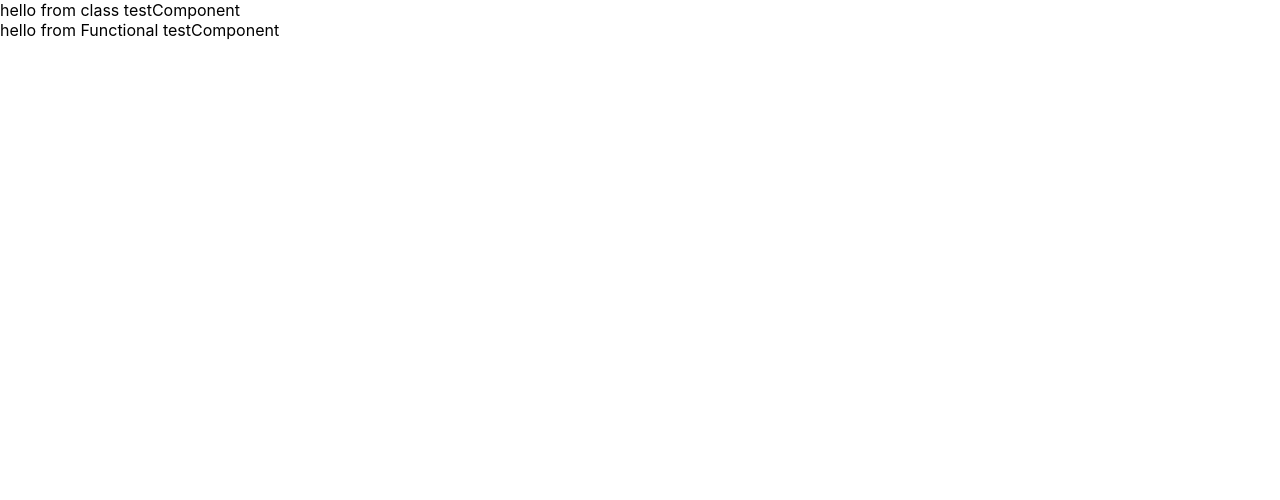
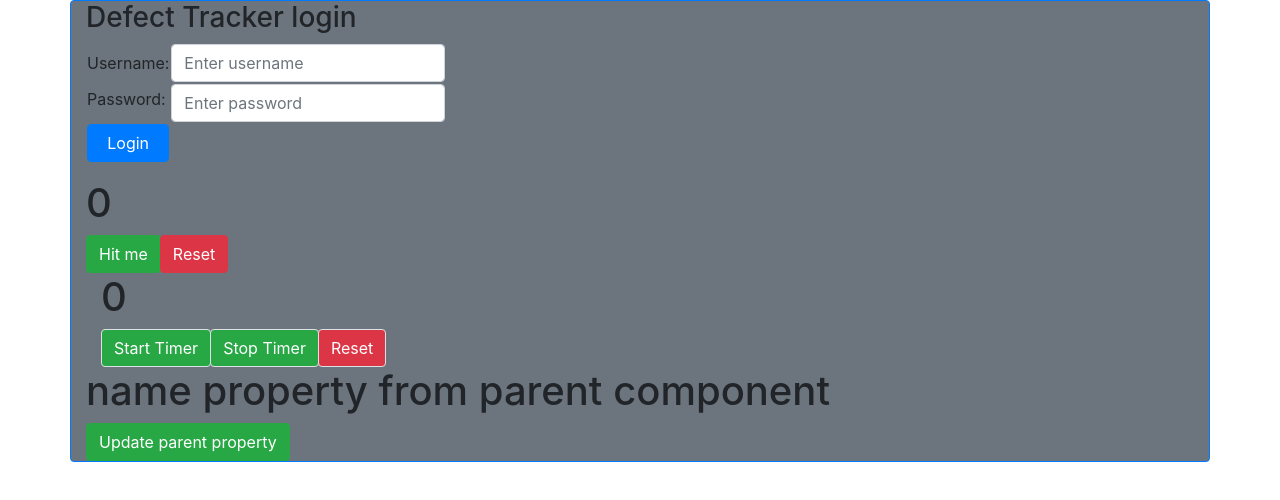
Before and after one commit to aniketvasadkar/MyReactRepository, a React (Create React App) app in the folder my-app/: page / in a window 1280 px wide. Shown: the top 500 px of the page. Built offline with nearby package versions, Linux system fonts and the light colour scheme.

Commit message:
till form control

```diff
--- a/my-app/package.json
+++ b/my-app/package.json
@@ -3,10 +3,13 @@
   "version": "0.1.0",
   "private": true,
   "dependencies": {
+    "@material-ui/core": "^4.9.7",
     "@testing-library/jest-dom": "^4.2.4",
     "@testing-library/react": "^9.5.0",
     "@testing-library/user-event": "^7.2.1",
+    "bootstrap": "^4.4.1",
     "react": "^16.13.1",
+    "react-bootstrap": "^1.0.0",
     "react-dom": "^16.13.1",
     "react-scripts": "3.4.1"
   },
--- a/my-app/src/App.css
+++ b/my-app/src/App.css
@@ -1,5 +1,6 @@
 .App {
   text-align: center;
+  align
 }
 
 .App-logo {
--- a/my-app/src/App.js
+++ b/my-app/src/App.js
@@ -1,11 +1,30 @@
 import React from 'react';
 import TestClassComponent from './components/class/TestClassComponent';
 import TestFComponent from './components/functional/TestFComponent';
+import LoginComponent from './components/logincomponent/LoginComponent';
+import PropsStateDemoComponent from './components//propsstatedemo/PropsStateDemoComponent'
+import Timer from './components/propsstatedemo/Timer'
+import Parent from './components/childtoparentdata/Parent'
+import ErrorHandler from './components/errors/ErrorHandler'
+
+import 'bootstrap/dist/css/bootstrap.min.css';
+
+
 function App() {
   return (
-    <div className="App">
-        <TestClassComponent/>
-        <TestFComponent/>
+    <div className="container mx-auto bg-secondary border border-primary rounded" >
+
+        <LoginComponent testParam= {'Test Param value'} />
+        <ErrorHandler>
+            <PropsStateDemoComponent/>
+        </ErrorHandler>
+
+        <ErrorHandler>
+            <Timer/>
+         </ErrorHandler>
+
+        <Parent/>
+
     </div>
   );
 }
--- /dev/null
+++ b/my-app/src/components/childtoparentdata/Child.js
@@ -0,0 +1,28 @@
+import React , { Component } from 'react';
+import Button from 'react-bootstrap/Button';
+
+class Child extends Component
+{
+
+constructor(props){
+super(props)
+this.state = {
+
+            }
+}
+
+update = () => {
+                this.props.updateNameFunction('name property updated from child component button click');
+                }
+
+render()
+        {
+
+        return (
+        <Button className="btn btn-success" onClick={this.update} >Update parent property</Button>
+                )
+        }
+
+}
+
+export default Child;
--- /dev/null
+++ b/my-app/src/components/childtoparentdata/Parent.js
@@ -0,0 +1,29 @@
+import React , { Component } from 'react';
+import Child from './Child'
+class Parent extends Component
+{
+constructor(props){
+super(props)
+this.state = {
+                name:'name property from parent component'
+            }
+}
+
+update = (newName) =>{
+                    this.setState({name:newName})
+                   }
+
+render()
+        {
+
+        return (
+        <React.Fragment>
+        <h1>{this.state.name}</h1>
+        <Child updateNameFunction={this.update} />
+        </React.Fragment>
+        )
+        }
+
+}
+
+export default Parent;
--- /dev/null
+++ b/my-app/src/components/errors/ErrorHandler.js
@@ -0,0 +1,42 @@
+import React , {Component} from 'react'
+import 'bootstrap/dist/css/bootstrap.min.css';
+
+class ErrorHandler extends Component
+{
+constructor(props){
+        super(props)
+            this.state = {
+                        errorStatus : false,
+                        info : null
+                        }
+            }
+
+            componentDidCatch(error , info)
+                                        {
+                                            this.setState((state, props) => {
+                                            return {
+                                            errorStatus:error,
+                                            info:info
+                                            }
+                                            }
+
+                                            )
+                                        }
+
+
+            render(){
+            if(this.state.errorStatus) {
+                             return (
+                               <React.Fragment>
+                                 <div className="alert alert-danger alert-dismissible" >
+                                    <strong> {this.state.errorStatus.toString()} </strong> !!!
+                                </div>
+                               </React.Fragment>
+                             );
+                           }
+                           return this.props.children;}
+
+
+}
+
+export default ErrorHandler;
--- /dev/null
+++ b/my-app/src/components/logincomponent/LoginComponent.js
@@ -0,0 +1,66 @@
+import React , {Component}  from 'react'
+
+import 'bootstrap/dist/css/bootstrap.min.css';
+import Button from 'react-bootstrap/Button';
+
+class LoginComponent extends Component
+{
+
+constructor(props){
+                            super(props)
+                            this.state = {
+                                            username:'',
+                                            password:''
+                                         }
+                   }
+
+setLoginDetails = (e) => {
+                            const field = e.target.name;
+                            const value = e.target.value;
+                            console.log(field + ' -- '+ value);
+                            this.setState(
+                                            {
+                                                [field]:value
+                                            }
+                                          )
+
+
+                         }
+
+render(props){
+                return (
+                <React.Fragment>
+                        <div ><h3>Defect Tracker login</h3></div>
+                        <div className="form-group">
+                            <table>
+                                <tr>
+                                    <td> Username: </td><td><input type="text"
+                                                                name="username"
+                                                                placeholder='Enter username'
+                                                                onChange={this.setLoginDetails}
+                                                                className="form-control" /></td>
+                                </tr>
+                                <tr>
+                                    <td><label className="">Password:</label>
+                                    </td><td><input type="password"
+                                                    name="password"
+                                                    placeholder="Enter password"
+                                                    onChange={this.setLoginDetails}
+                                                    className="form-control"/></td>
+                                </tr>
+                                <tr>
+                                    <td><input type="button" value="Login" className=" form-control btn btn-primary" /> </td>
+                                 </tr>
+
+                            </table>
+                        </div>
+                </React.Fragment>
+
+                    )
+
+             }
+
+
+}
+
+export default LoginComponent
--- /dev/null
+++ b/my-app/src/components/propsstatedemo/PropsStateDemoComponent.js
@@ -0,0 +1,51 @@
+import React, {Component} from 'react'
+import 'bootstrap/dist/css/bootstrap.min.css';
+
+class PropsStateDemoComponent extends Component
+{
+
+    constructor(props){
+        super(props)
+            this.state={
+            prop1:'prop1 value',
+            prop2:'prop2 value',
+            prop3:'prop3 value',
+            counter : 0
+            }
+    }
+
+increment = () => {
+
+                    this.setState({
+                    counter: this.state.counter +1
+
+                    })
+
+                   }
+
+                   reset = () => {
+                                       this.setState({
+                                       counter: 0
+
+                                       })
+
+                                      }
+    render(){
+            if(this.state.counter > 5 ){
+                    throw new Error("counter should be less than 6")
+                    }
+            return (
+                    <React.Fragment>
+
+                    <h1>{this.state.counter}</h1>
+                    <div className="btn-group">
+                    <button className="btn btn-success rounded" onClick={this.increment} >Hit me</button>
+                    <button className="btn btn-danger rounded" onClick={this.reset} >Reset</button>
+                    </div>
+                    </React.Fragment>
+            )
+            }
+
+}
+
+export default PropsStateDemoComponent;
--- /dev/null
+++ b/my-app/src/components/propsstatedemo/Timer.js
@@ -0,0 +1,61 @@
+import React , {Component} from 'react'
+import 'bootstrap/dist/css/bootstrap.min.css';
+import Button from 'react-bootstrap/Button';
+
+class Timer extends Component
+{
+    constructor(props){
+        super(props)
+            this.state={
+                        counter:0
+                        }
+    }
+
+    start = (e) => {
+
+                    this.setState({
+                    counter: this.state.counter +1
+                    })
+                  }
+
+    stop = () => {
+                       clearInterval(this.interval)
+                 }
+
+    reset = () => {
+                    clearInterval(this.interval)
+                    this.setState({
+                    counter : 0
+                    })
+                  }
+
+    handleClick = () => {
+                       this.interval = setInterval(this.start,100);
+                      }
+
+    render(){
+
+            if(this.state.counter > 50){
+                throw new Error('Counter exceeds value 50')
+            }
+
+            return (
+                    <div className="container">
+                    <h1>{this.state.counter}</h1>
+
+                    <div className="btn-group">
+                    <Button className="btn btn-success border border-default rounded" onClick={this.handleClick}> Start Timer</Button>
+                    <Button className="btn btn-success border border-default rounded" onClick={this.stop}> Stop Timer</Button>
+                    <Button className="btn btn-danger border border-default rounded" onClick={this.reset}> Reset</Button>
+                    </div>
+
+                    </div>
+
+
+                    )
+
+            }
+
+}
+
+export default Timer;
```
Also changed, not shown: 1 other file (tests, documents, lock files or other folders).
